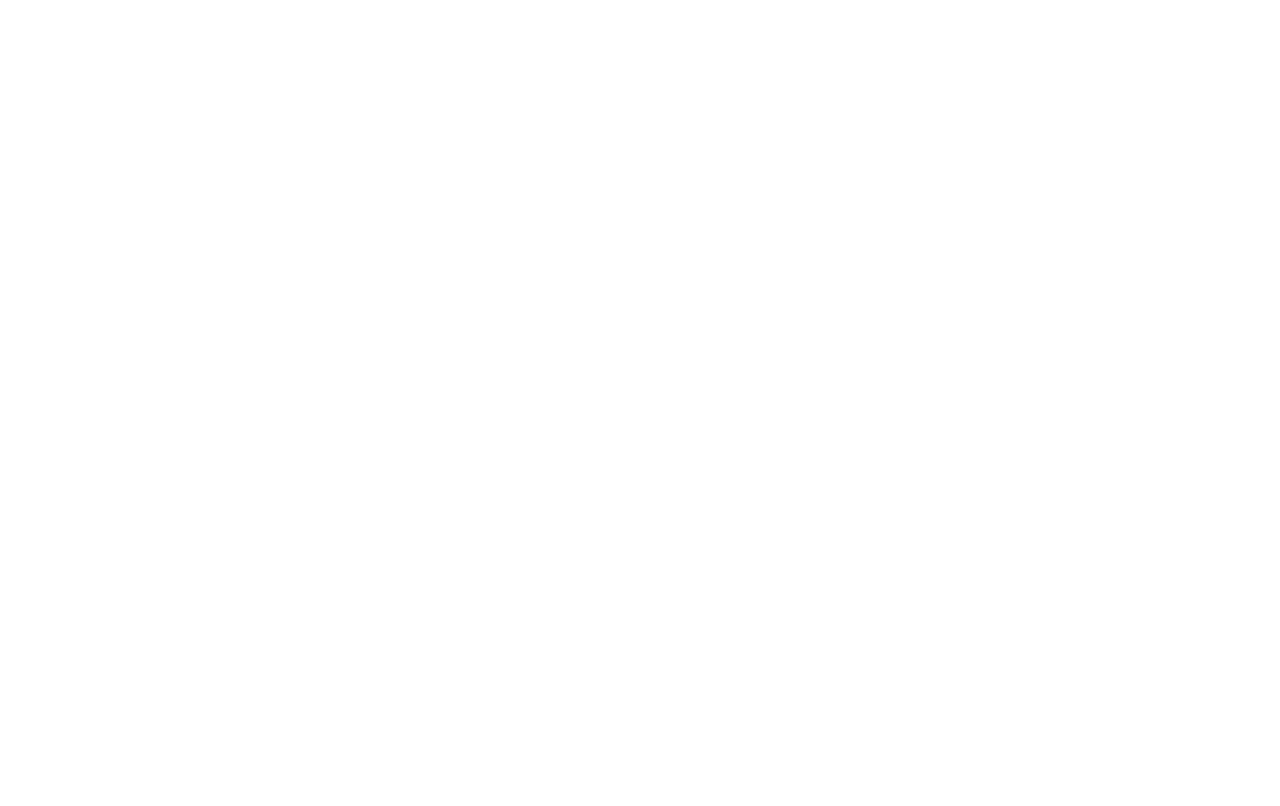
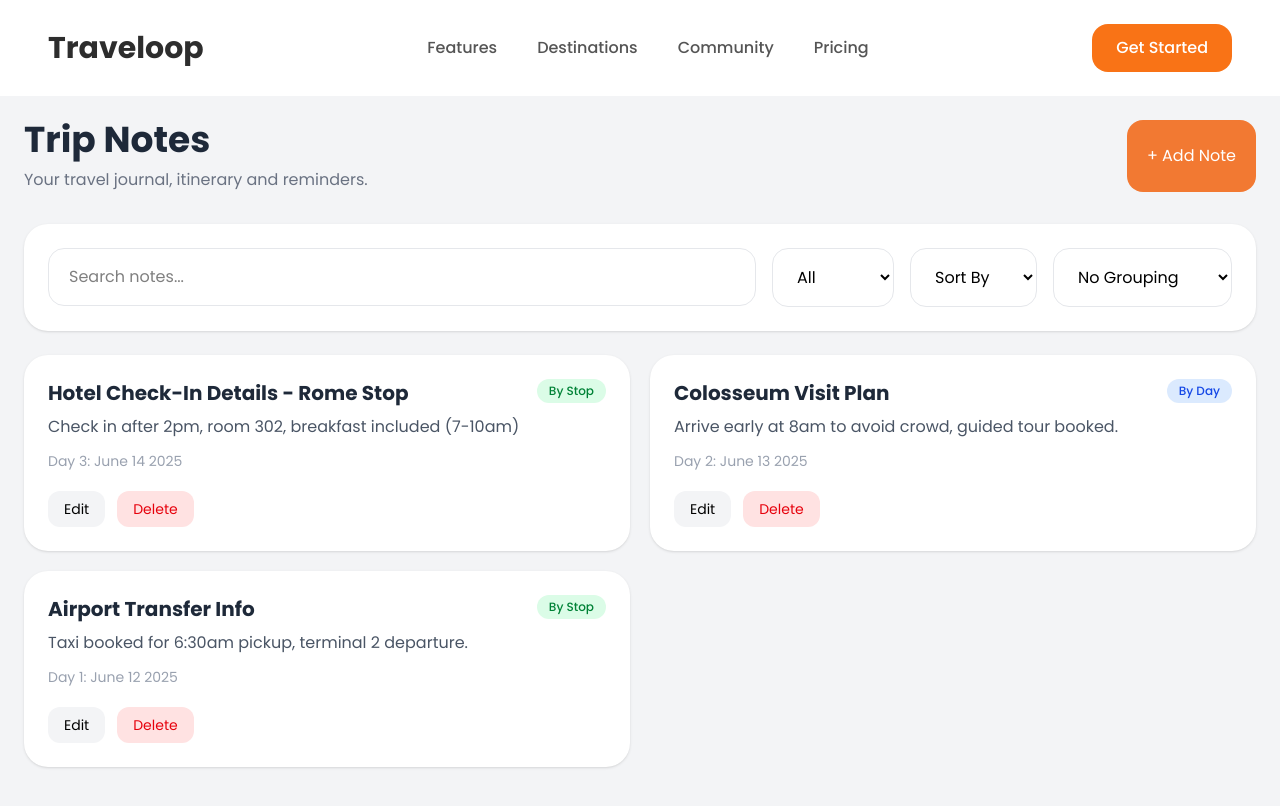
Before and after one commit to Mangi09/Odoo, a React (Vite) app in the folder client/: page /tips in a window 1280 px wide. Before the commit this address had no page. Shown: the top 806 px of the page. Built offline with nearby package versions, Linux system fonts and the light colour scheme.

Commit message:
add tips page

```diff
--- a/client/src/App.jsx
+++ b/client/src/App.jsx
@@ -7,6 +7,7 @@
 import MainLayout from "./layouts/MainLayout";
 import AdminLayout from "./layouts/AdminLayout";
 import AdminPanel from "./pages/AdminPanel";
+import Tips from "./pages/Tips";
 
 function App() {
   return (
@@ -17,6 +18,7 @@
         <Route path="/" element={<Home />} />
         <Route path="/register" element={<Register />} />
         <Route path="/login" element={<Login />} />
+        <Route path='/tips' element={<Tips />} />
       </Route>
 
       {/* Admin Layout */}
--- /dev/null
+++ b/client/src/pages/Tips.jsx
@@ -0,0 +1,275 @@
+import React, { useMemo, useState } from "react";
+
+/* =========================
+   SAMPLE NOTES DATA
+========================= */
+
+const initialNotes = [
+  {
+    id: 1,
+    title: "Hotel Check-In Details - Rome Stop",
+    description:
+      "Check in after 2pm, room 302, breakfast included (7-10am)",
+    day: "Day 3: June 14 2025",
+    type: "stop",
+  },
+  {
+    id: 2,
+    title: "Colosseum Visit Plan",
+    description:
+      "Arrive early at 8am to avoid crowd, guided tour booked.",
+    day: "Day 2: June 13 2025",
+    type: "day",
+  },
+  {
+    id: 3,
+    title: "Airport Transfer Info",
+    description:
+      "Taxi booked for 6:30am pickup, terminal 2 departure.",
+    day: "Day 1: June 12 2025",
+    type: "stop",
+  },
+];
+
+/* =========================
+   NOTE CARD COMPONENT
+========================= */
+
+const NoteCard = ({ note, onEdit, onDelete }) => {
+  return (
+    <div className="bg-white rounded-3xl p-6 shadow-sm hover:shadow-md transition">
+      <div className="flex justify-between items-start gap-4">
+        <div>
+          <h3 className="text-xl font-bold text-gray-800">
+            {note.title}
+          </h3>
+
+          <p className="text-gray-600 mt-2">{note.description}</p>
+
+          <p className="text-sm text-gray-400 mt-3">{note.day}</p>
+        </div>
+
+        <span
+          className={`px-3 py-1 text-xs rounded-full font-medium ${
+            note.type === "day"
+              ? "bg-blue-100 text-blue-700"
+              : "bg-green-100 text-green-700"
+          }`}
+        >
+          {note.type === "day" ? "By Day" : "By Stop"}
+        </span>
+      </div>
+
+      <div className="flex gap-3 mt-5">
+        <button
+          onClick={() => onEdit(note)}
+          className="px-4 py-2 rounded-xl bg-gray-100 hover:bg-gray-200 text-sm"
+        >
+          Edit
+        </button>
+
+        <button
+          onClick={() => onDelete(note.id)}
+          className="px-4 py-2 rounded-xl bg-red-100 text-red-600 hover:bg-red-200 text-sm"
+        >
+          Delete
+        </button>
+      </div>
+    </div>
+  );
+};
+
+/* =========================
+   MAIN PAGE
+========================= */
+
+const Tips = () => {
+  const [notes, setNotes] = useState(initialNotes);
+  const [search, setSearch] = useState("");
+  const [filter, setFilter] = useState("All");
+  const [groupBy, setGroupBy] = useState("none");
+  const [sortBy, setSortBy] = useState("default");
+
+  /* =========================
+     ADD NOTE (simple demo)
+  ========================= */
+  const addNote = () => {
+    const newNote = {
+      id: Date.now(),
+      title: "New Trip Note",
+      description: "Add your note details here...",
+      day: "Day X",
+      type: "day",
+    };
+    setNotes([newNote, ...notes]);
+  };
+
+  /* =========================
+     DELETE NOTE
+  ========================= */
+  const deleteNote = (id) => {
+    setNotes(notes.filter((n) => n.id !== id));
+  };
+
+  /* =========================
+     EDIT NOTE (simple demo)
+  ========================= */
+  const editNote = (note) => {
+    const updated = prompt("Edit note:", note.description);
+    if (!updated) return;
+
+    setNotes(
+      notes.map((n) =>
+        n.id === note.id ? { ...n, description: updated } : n
+      )
+    );
+  };
+
+  /* =========================
+     PROCESS NOTES
+  ========================= */
+
+  const processedNotes = useMemo(() => {
+    let data = [...notes];
+
+    // SEARCH
+    data = data.filter(
+      (n) =>
+        n.title.toLowerCase().includes(search.toLowerCase()) ||
+        n.description.toLowerCase().includes(search.toLowerCase())
+    );
+
+    // FILTER
+    if (filter !== "All") {
+      data = data.filter((n) =>
+        filter === "By Day" ? n.type === "day" : n.type === "stop"
+      );
+    }
+
+    // SORT
+    if (sortBy === "title") {
+      data.sort((a, b) => a.title.localeCompare(b.title));
+    }
+
+    return data;
+  }, [notes, search, filter, sortBy]);
+
+  /* =========================
+     GROUP NOTES
+  ========================= */
+
+  const groupedNotes = useMemo(() => {
+    if (groupBy === "type") {
+      return {
+        "By Day": processedNotes.filter((n) => n.type === "day"),
+        "By Stop": processedNotes.filter((n) => n.type === "stop"),
+      };
+    }
+
+    return {
+      All: processedNotes,
+    };
+  }, [processedNotes, groupBy]);
+
+  return (
+    <main className="min-h-screen bg-gray-100 p-6">
+      {/* HEADER */}
+      <div className="flex flex-col md:flex-row justify-between gap-4 mb-8">
+        <div>
+          <h1 className="text-4xl font-bold text-gray-800">
+            Trip Notes
+          </h1>
+
+          <p className="text-gray-500 mt-2">
+            Your travel journal, itinerary and reminders.
+          </p>
+        </div>
+
+        <button
+          onClick={addNote}
+          className="bg-primary text-white px-5 py-3 rounded-2xl hover:bg-[#dd6a26]"
+        >
+          + Add Note
+        </button>
+      </div>
+
+        {/* SEARCH + CONTROLS (ADMIN STYLE UNIFIED) */}
+        <section className="bg-white rounded-3xl p-6 shadow-sm mb-6">
+        <div className="flex flex-col xl:flex-row gap-4 items-stretch">
+
+            {/* SEARCH */}
+            <div className="flex-1">
+            <input
+                type="text"
+                placeholder="Search notes..."
+                value={search}
+                onChange={(e) => setSearch(e.target.value)}
+                className="w-full px-5 py-4 border border-gray-200 rounded-2xl focus:outline-none focus:ring-2 focus:ring-primary"
+            />
+            </div>
+
+            {/* FILTER */}
+            <select
+            value={filter}
+            onChange={(e) => setFilter(e.target.value)}
+            className="px-5 py-4 rounded-2xl border border-gray-200 outline-none"
+            >
+            <option value="All">All</option>
+            <option value="By Day">By Day</option>
+            <option value="By Stop">By Stop</option>
+            </select>
+
+            {/* SORT */}
+            <select
+            value={sortBy}
+            onChange={(e) => setSortBy(e.target.value)}
+            className="px-5 py-4 rounded-2xl border border-gray-200 outline-none"
+            >
+            <option value="default">Sort By</option>
+            <option value="title">Title A-Z</option>
+            </select>
+
+            {/* GROUP */}
+            <select
+            value={groupBy}
+            onChange={(e) => setGroupBy(e.target.value)}
+            className="px-5 py-4 rounded-2xl border border-gray-200 outline-none"
+            >
+            <option value="none">No Grouping</option>
+            <option value="type">Group by Type</option>
+            </select>
+        </div>
+        </section>
+
+      {/* NOTES */}
+      <section className="space-y-8">
+        {Object.entries(groupedNotes).map(([group, items]) => (
+          <div key={group}>
+            {groupBy === "type" && (
+              <h2 className="text-2xl font-bold text-gray-700 mb-4">
+                {group}
+              </h2>
+            )}
+
+            {items.length === 0 ? (
+              <p className="text-gray-500">No notes found.</p>
+            ) : (
+              <div className="grid md:grid-cols-2 gap-5">
+                {items.map((note) => (
+                  <NoteCard
+                    key={note.id}
+                    note={note}
+                    onEdit={editNote}
+                    onDelete={deleteNote}
+                  />
+                ))}
+              </div>
+            )}
+          </div>
+        ))}
+      </section>
+    </main>
+  );
+};
+
+export default Tips;
```
